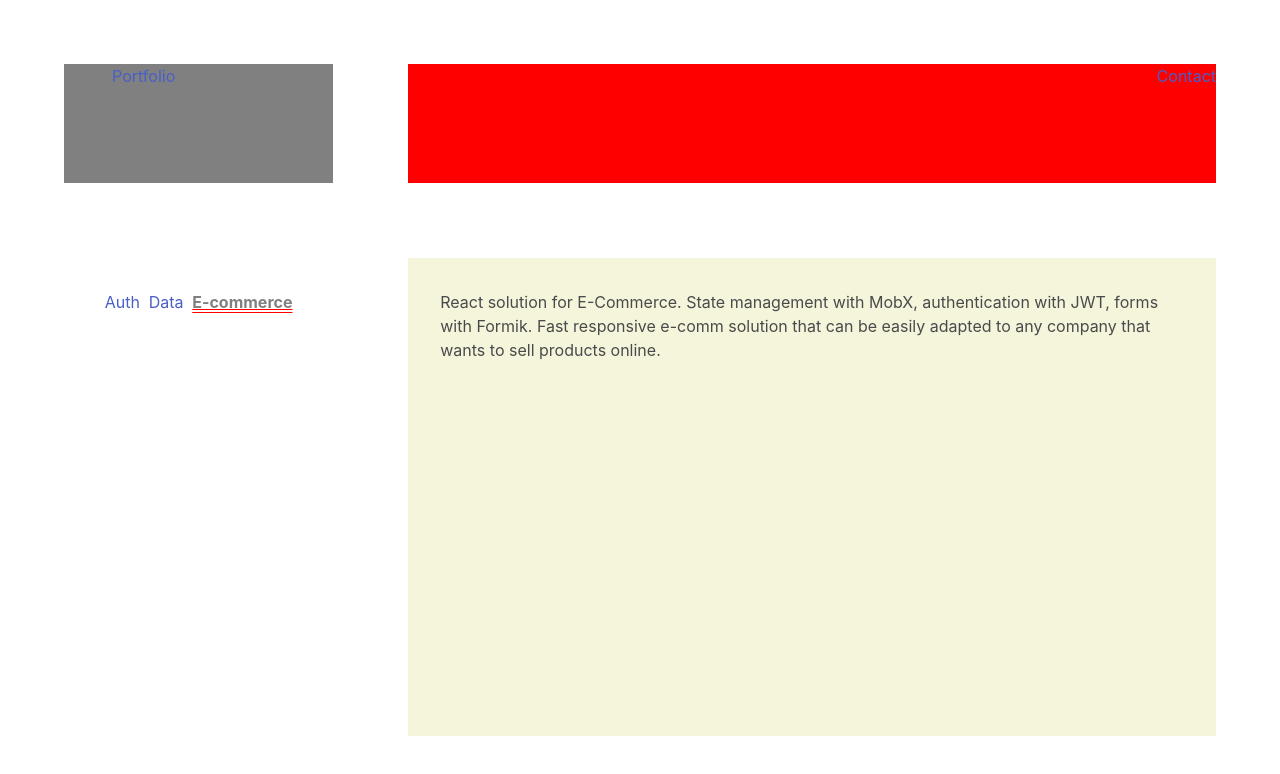
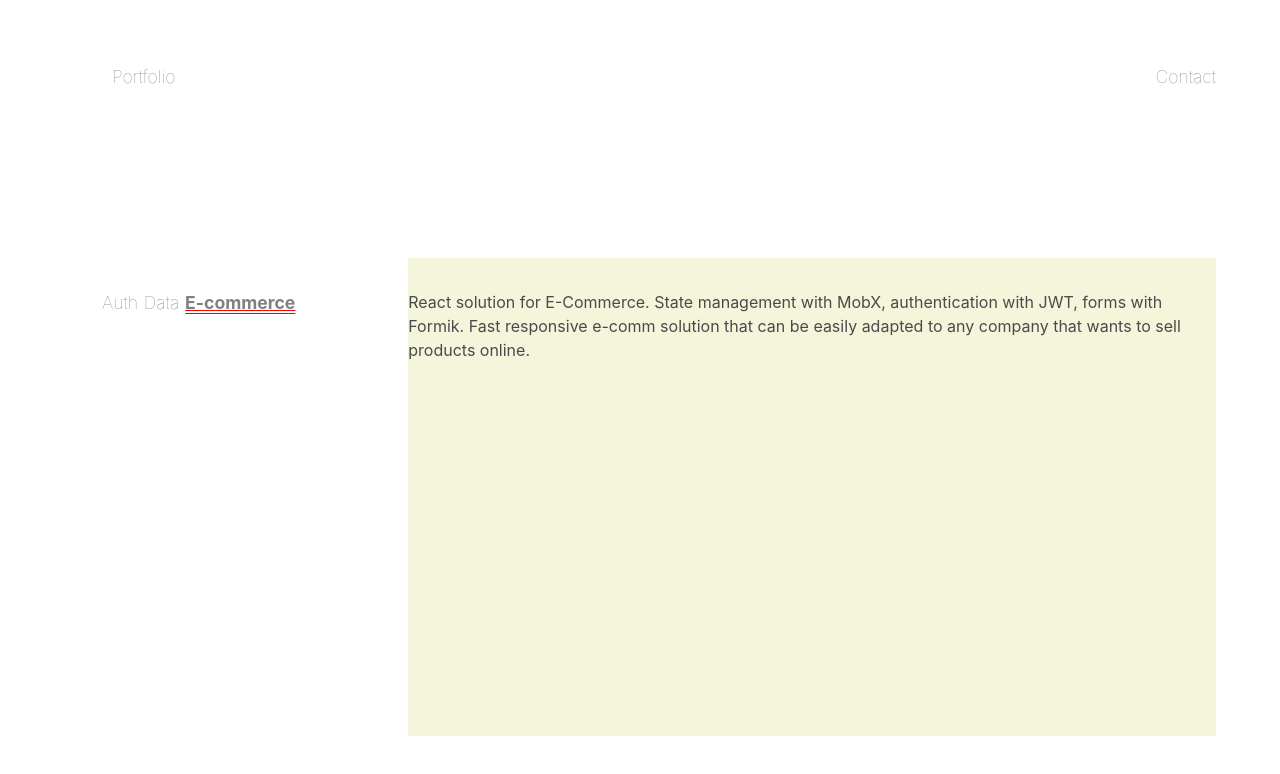
Before and after one commit to emilMircea/portfolio, a React (Create React App) app: page /ecomm in a window 1280 px wide. Shown: the top 774 px of the page. Built offline with nearby package versions, Linux system fonts and the light colour scheme.

Commit message:
add general styles

```diff
--- a/src/App.css
+++ b/src/App.css
@@ -16,6 +16,16 @@ body {
   height: 100%
 }
 
+a {
+  color: gray;
+  font-size: 1.1rem;
+  font-weight: lighter;
+}
+
+p {
+  font-size: 1.2rem;
+}
+
 .grid-container {
   display: grid;
   height: 100%;
@@ -25,27 +35,18 @@ body {
   grid-template-areas: "Logo Contact" "Links Content";
 }
 
-.selected {
-  font-weight: bold;
-  color: gray;
-  text-decoration: underline;
-  text-decoration-color: red;
-  text-decoration-style: double;
-}
 
 .Logo {
   grid-area: Logo;
-  background: gray;
 }
 
 .Contact {
   grid-area: Contact;
-  background: red;
   display: flex;
   justify-content: flex-end;
 }
 
-.Links, .Content {
+.Links {
   padding: 2rem;
 }
 
@@ -56,4 +57,26 @@ body {
 .Content {
   grid-area: Content;
   background: beige;
+  padding-top: 2rem;
+  padding-bottom: 2rem;
 }
+
+/* sidebar styles */
+
+.selected {
+  font-weight: bold;
+  color: gray;
+  text-decoration: underline;
+  text-decoration-color: red;
+  text-decoration-style: double;
+}
+
+.p-heading {
+  color: #8080807d;
+  font-weight: bold;
+  margin-left: 1rem;
+  font-size: .8rem;
+  text-decoration: underline;
+  margin-top: -2rem;
+  margin-bottom: .9rem;
+}
```
